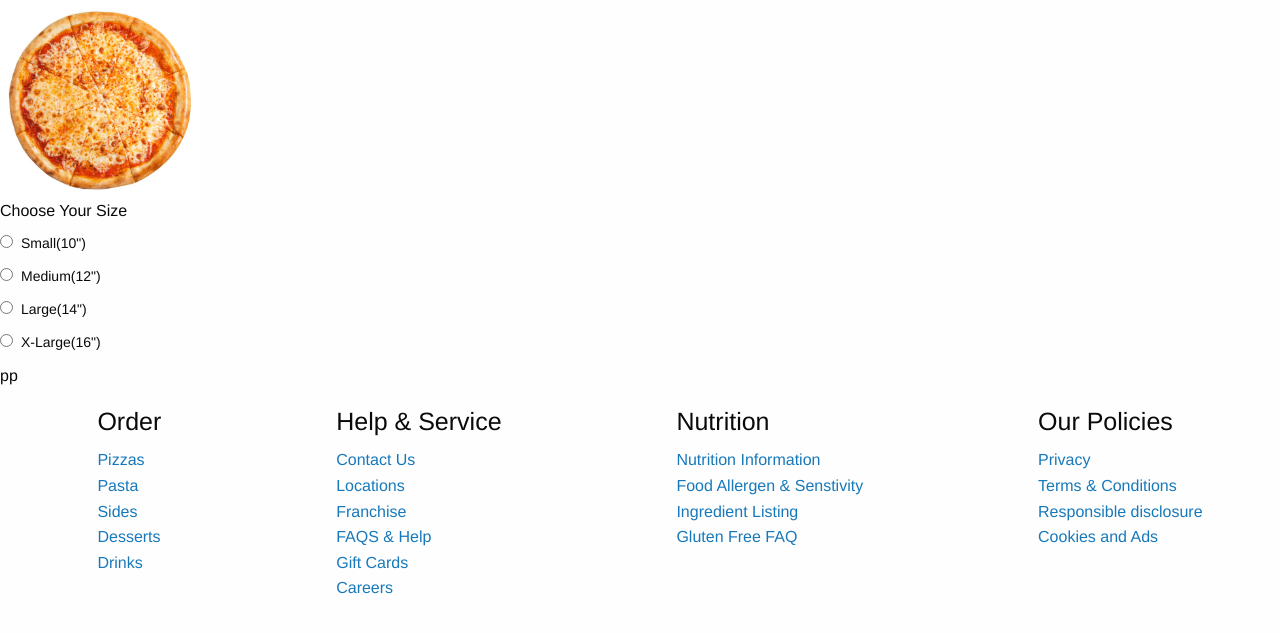
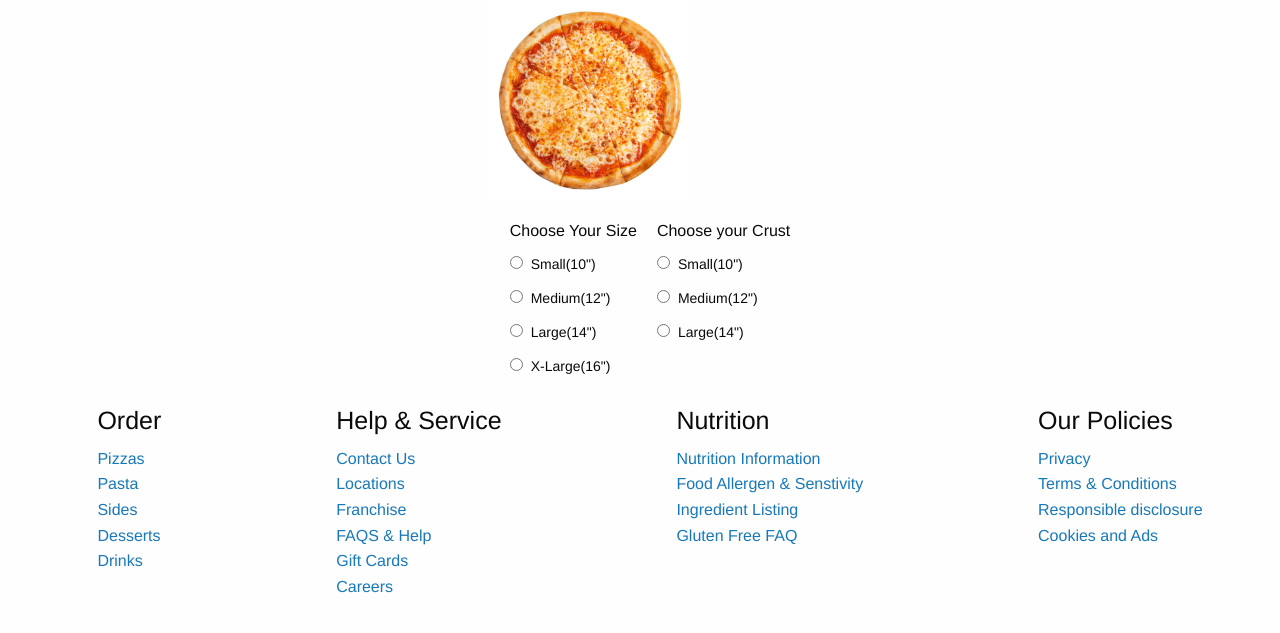
Before and after one commit to Akshatkumar4433/PizzaPub, a Node server app: page /pizzabuilder in a window 1280 px wide. Shown: the part 62-695 px from the top of the page. Run offline with Node 20, Linux system fonts and the light colour scheme; some libraries are stand-ins or nearby versions.

Commit message:
fixed with flex

```diff
--- a/public/stylesheets/pizzabuilder.css
+++ b/public/stylesheets/pizzabuilder.css
@@ -3,6 +3,15 @@
   height: 200px;
 }
 
-.customizations h4 {
-     font-size: 1em;
+.pizzaCustoms-container {
+  display:flex;
+  justify-content: space-around;
 }
+
+.pizzaBuilder-container {
+  display:flex;
+  flex-direction: column;
+  flex-wrap: wrap;
+  align-content: center;
+  gap: 20px;
+}
--- a/views/pages/pizzabuilder.ejs
+++ b/views/pages/pizzabuilder.ejs
@@ -1,27 +1,24 @@
-  <div class="row">
+<div class = "pizzaBuilder-container">
     <div class = 'pizza-image'>
       <img src="images/pizza.jpg" alt="pizza" id = 'pizza-image'>
     </div>
-  </div>
-<form>
-<div class="row">
-  <div class="small-12 columns">
-      <label><h6>Choose Your Size</h6></label>
-      <div class="row">
-        <input type="radio" name="pizzaSize" value="small" id = 'smallSize'><label for="smallSize">Small(10")</label>
-      </div>
-       <div class="row">
-        <input type="radio" name="pizzaSize" value="medium" id = 'mediumSize'><label for="mediumSize">Medium(12")</label>
-       </div>
-         <div class="row">
-           <input type="radio" name="pizzaSize" value="large" id = 'largeSize'><label for="largeSize">Large(14")</label>
-         </div>
-        <div class="row">
-          <input type="radio" name="pizzaSize" value="xlarge" id = 'xlargeSize'><label for="xlargeSize">X-Large(16")</label>
-        </div>
+<div class="pizzaCustoms-container">
+  <div class="customs-box">
+     <ul>
+        <li><label><h6>Choose Your Size</h6></label></li>
+      <li><input type="radio" name="pizzaSize" value="small" id = 'smallSize'><label for="smallSize">Small(10")</label> </li>
+      <li><input type="radio" name="pizzaSize" value="medium" id = 'mediumSize'><label for="mediumSize">Medium(12")</label> </li>
+      <li><input type="radio" name="pizzaSize" value="large" id = 'largeSize'><label for="largeSize">Large(14")</label> </li>
+      <li><input type="radio" name="pizzaSize" value="xlarge" id = 'xlargeSize'><label for="xlargeSize">X-Large(16")</label></li>
+     </ul>
      </div>
-     <div class="small-12 columns">
-       <p>pp</p>
+     <div class="customs-box">
+       <ul>
+          <li><label><h6>Choose your Crust</h6></label></li>
+        <li><input type="radio" name="pizzaCrust" value="small" id = 'smallSize'><label for="smallSize">Small(10")</label> </li>
+        <li><input type="radio" name="pizzaCrust" value="medium" id = 'mediumSize'><label for="mediumSize">Medium(12")</label> </li>
+        <li><input type="radio" name="pizzaCrust" value="large" id = 'largeSize'><label for="largeSize">Large(14")</label> </li>
+       </ul>
        </div>
   </div>
-</form>
+</div>
```
